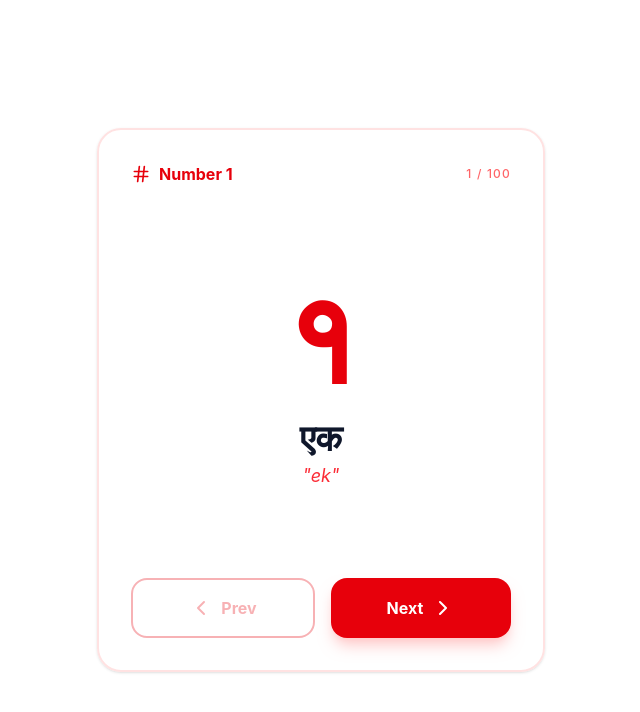
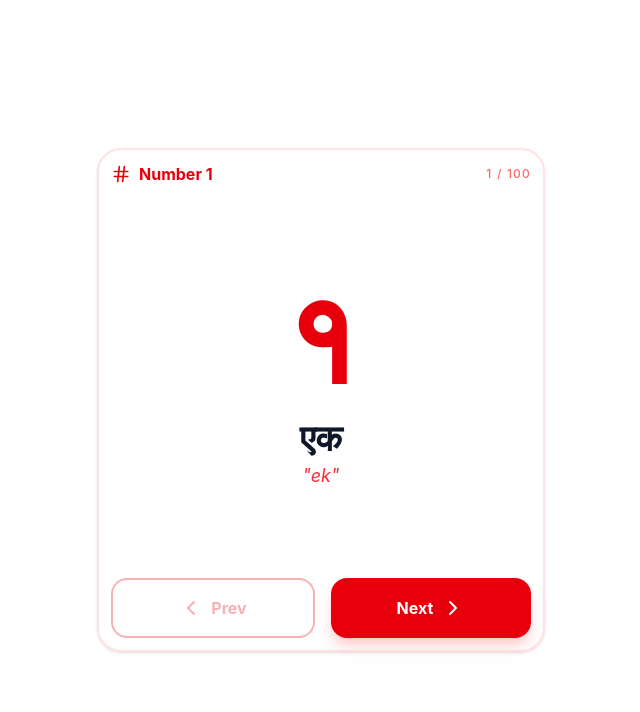
Before and after one commit to David-Rai/LearnAnka, a React (Vite) app: page / in a window 1280 px wide. Shown: the top 712 px of the page, without its empty margins (319-959 px from the left). Built offline with nearby package versions, Linux system fonts and the light colour scheme.

Commit message:
Style:Fixed some UI

```diff
--- a/src/App.jsx
+++ b/src/App.jsx
@@ -3,6 +3,7 @@ import { ChevronLeft, ChevronRight, Hash } from 'lucide-react';
 import numberLists from './constant/numbers';
 
 const App = () => {
+
   // Initialize state from localStorage or default to 0
   const [currentIndex, setCurrentIndex] = useState(() => {
     const saved = localStorage.getItem('nepaliNumberIndex');
@@ -30,7 +31,7 @@ const App = () => {
 
   return (
     <main className="min-h-screen bg-white flex flex-col items-center justify-center p-6 text-slate-800">
-      <div className="max-w-md w-full border-2 border-red-100 rounded-3xl p-8 shadow-sm">
+      <div className="max-w-md w-full border-2 border-red-100 rounded-3xl p-3 shadow-sm">
 
         {/* Header / Progress */}
         <div className="flex justify-between items-center mb-12">
```
